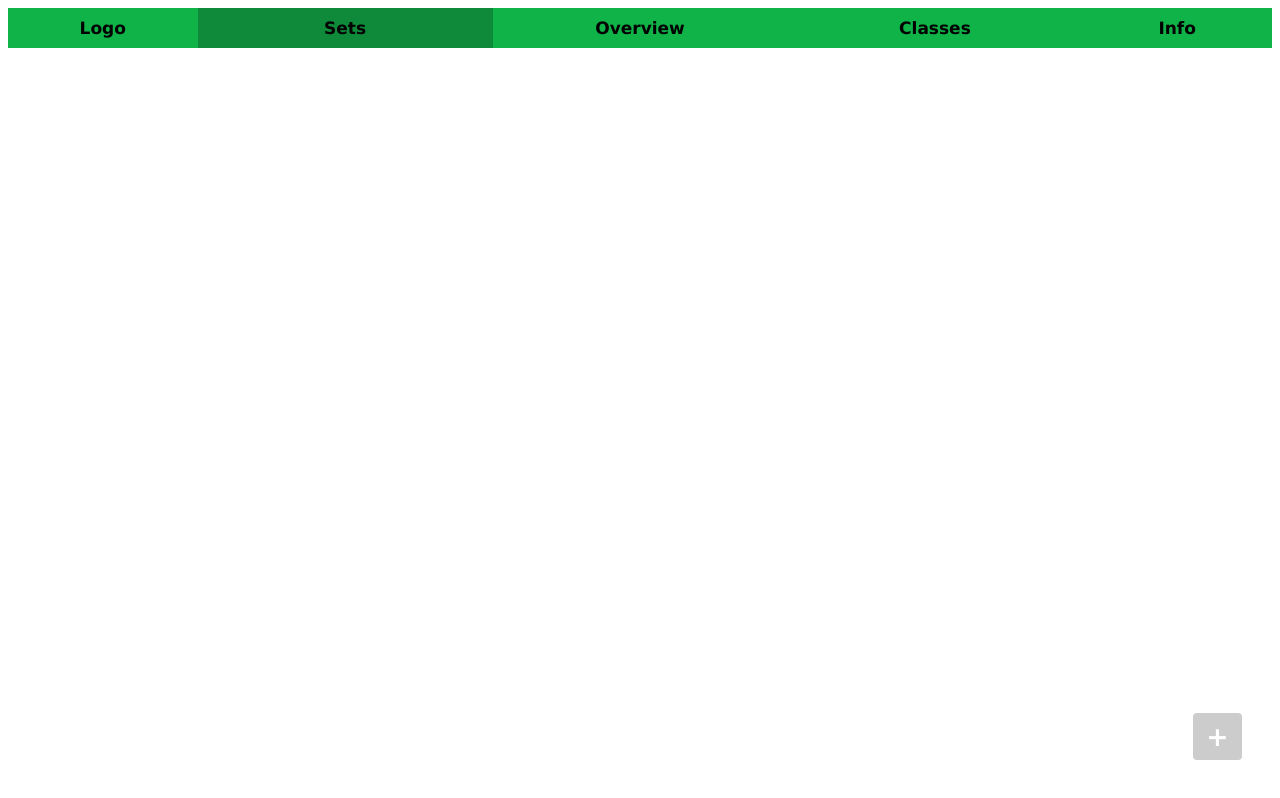
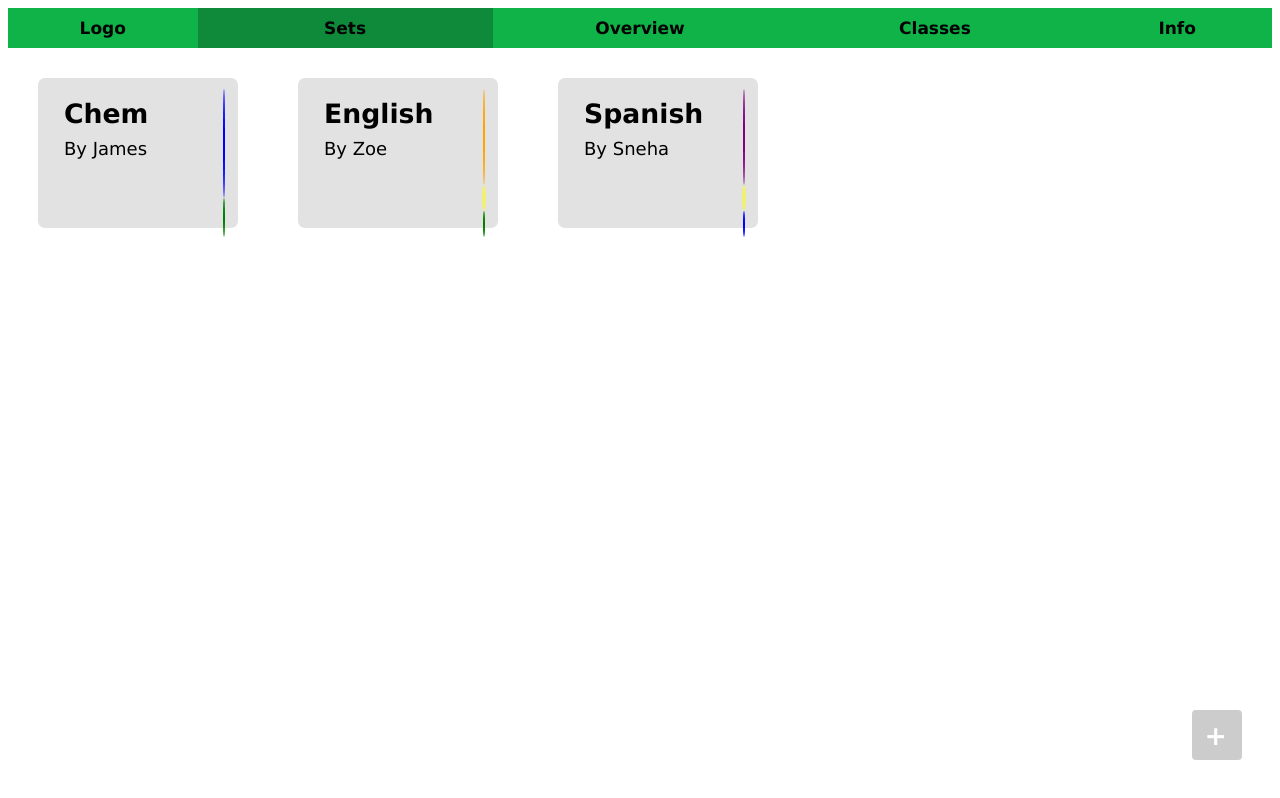
Before and after one commit to JimmyJames22/home-page-1, a Vue app: page /#/sets in a window 1280 px wide. Built offline with nearby package versions, Linux system fonts and the light colour scheme.

Commit message:
began the 'sets' page

```diff
--- a/src/components/Homepage.vue
+++ b/src/components/Homepage.vue
@@ -307,6 +307,8 @@ export default {
 
 .content .add button {
   position: fixed;
+  height: 50px;
+  min-width: 50px;
   right: 3%;
   bottom: 5%;
   white-space: nowrap;
@@ -327,8 +329,6 @@ export default {
 }
 
 .content .add button:hover h1 {
-  transition-delay: 250ms;
-  transition-duration: 125ms;
   font-size: 0px;
   margin: 0px;
 }
--- a/src/components/Setpage.vue
+++ b/src/components/Setpage.vue
@@ -10,6 +10,23 @@
       </div>
     </div>
     <div class="content">
+      <div class="sets">
+        <div class="noset" v-if="sets.includes('noval')">
+          <h1>No sets yet :(</h1>
+          <a href="./home">Make one!</a>
+        </div>
+        <div class="yesset" v-else v-for="x in sets" :key="x.title">
+          <button class="set">
+            <div>
+              <h1>{{ x.title }}</h1>
+              <h2>By {{ x.author }}</h2>
+            </div>
+            <div class="tags" v-for="tag in x.tags" :key="tag">
+              <div id=tag :style="{backgroundColor:tag}"></div>
+            </div>
+          </button>
+        </div>
+      </div>
       <div class="add">
         <button>
           <h1>+</h1>
@@ -22,7 +39,43 @@
 
 <script>
 export default {
-
+  props: {
+    /*sets: {
+      type: Array,
+      required: true,
+      default: ['noval']
+    }*/
+  },
+  data () {
+    return {
+      sets: [ // temporary
+        {
+          title: "Chem",
+          author: 'James',
+          terms: 84,
+          mastery: 44,
+          tags: ['blue', 'green'],
+          creation: '7.8.2020'
+        },
+        {
+          title: 'English',
+          author: 'Zoe',
+          terms: 138,
+          mastery: 32,
+          tags: ['orange', 'yellow', 'green'],
+          creation: '7.8.2020'
+        },
+        {
+          title: 'Spanish',
+          author: 'Sneha',
+          terms: 45,
+          mastery: 90,
+          tags: ['purple', 'yellow', 'blue'],
+          creation: '7.8.2020'
+        }
+      ]
+    }
+  }
 }
 </script>
 
@@ -60,10 +113,90 @@ export default {
   transition-duration: 300ms;
 }
 
+.content .sets .noset {
+  width: 100%;
+  white-space: nowrap;
+  position: absolute;
+  top: 50%;
+  left: 50%;
+  -ms-transform: translate(-50%, -50%);
+  transform: translate(-50%, -50%);
+  display: grid;
+}
 
+.content .sets .noset h1 {
+  margin: 0;
+  position: absolute;
+  top: 50%;
+  left: 50%;
+  -ms-transform: translate(-50%, -50%);
+  transform: translate(-50%, -50%);  font-size: 70px;
+}
+
+.content .sets .noset a {
+  color: black;
+  transform: translate(0px, 65px);
+  text-decoration: none;
+  font-size: 30px;
+}
+
+.content .sets .noset a:hover {
+  color: rgb(182, 15, 15);
+  transition-duration: 300ms;
+}
+
+.content .sets .yesset {
+  width: 100%;
+  margin: 0 auto;
+}
+
+.content .sets .yesset button {
+  float: left;
+  width: 200px;
+  height: 150px;
+  margin: 30px;
+  background-color: rgb(226, 226, 226);
+  border: 0px;
+  border-radius: 7px;
+  display: grid;
+  grid-template-columns: 90% 1fr;
+}
+
+.content .sets .yesset h1 {
+  white-space: nowrap;
+  text-align: left;
+  margin-top: 40px;
+  margin: 20px;
+  line-height: 30px;
+}
+
+.content .sets .yesset h2 {
+  font-size: 18px;
+  text-align: left;
+  font-weight: 200;
+  line-height: 0px;
+  margin: 20px;
+}
+
+.content .sets .yesset .tags {
+  height: 100%;
+  width: 100%;
+  grid-column: 2;
+  margin: 10px;
+  display: grid;
+  grid-template-columns: repeat(9, 1fr);
+  grid-gap: 5px;
+}
+
+.content .sets .yesset .tags #tag {
+  width: 100%;
+  border-radius: 100%;
+}
 
 .content .add button {
   position: fixed;
+  height: 50px;
+  min-width: 50px;
   right: 3%;
   bottom: 5%;
   white-space: nowrap;
@@ -84,8 +217,6 @@ export default {
 }
 
 .content .add button:hover h1 {
-  transition-delay: 250ms;
-  transition-duration: 125ms;
   font-size: 0px;
   margin: 0px;
 }
```
